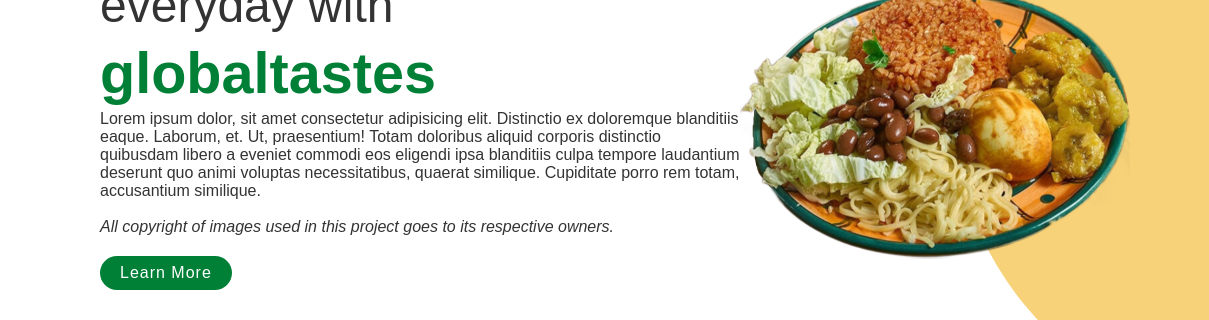
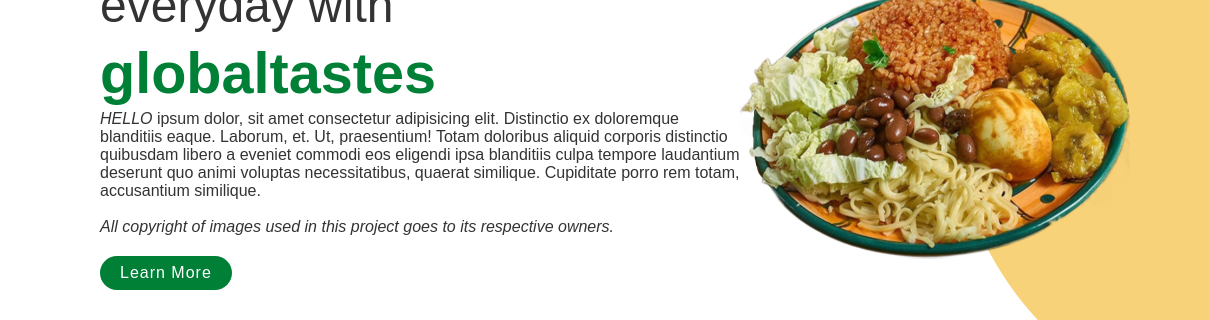
Before and after one commit to SimranS22/AzureSWAdemo, a plain HTML site: page src/index.html in a window 1280 px wide. Shown: the part 304-624 px from the top of the page, 0-1209 px from the left. Drawn offline with nearby package versions, Linux system fonts and the light colour scheme.

Commit message:
Update message

```diff
--- a/src/index.html
+++ b/src/index.html
@@ -31,7 +31,7 @@
         <div class="content">
             <div class="textBox">
                 <h2>Experience a new taste everyday with<span> globaltastes</span></h2>
-                <p>Lorem ipsum dolor, sit amet consectetur adipisicing elit. Distinctio ex doloremque blanditiis eaque. Laborum, et. Ut, praesentium! Totam doloribus aliquid corporis distinctio quibusdam libero a eveniet commodi eos eligendi ipsa blanditiis culpa tempore laudantium deserunt quo animi voluptas necessitatibus, quaerat similique. Cupiditate porro rem totam, accusantium similique.</p>
+                <p><i>HELLO</i> ipsum dolor, sit amet consectetur adipisicing elit. Distinctio ex doloremque blanditiis eaque. Laborum, et. Ut, praesentium! Totam doloribus aliquid corporis distinctio quibusdam libero a eveniet commodi eos eligendi ipsa blanditiis culpa tempore laudantium deserunt quo animi voluptas necessitatibus, quaerat similique. Cupiditate porro rem totam, accusantium similique.</p>
                 <br><p><i>All copyright of images used in this project goes to its respective owners.</i></p>
                 <a href="#">Learn More</a>
             </div>
```
